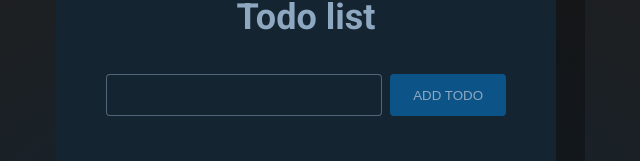
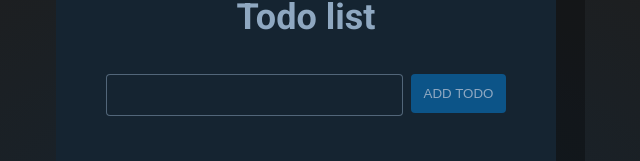
Before and after one commit to Ajith101/MERN-TASKS, a React (Vite) app: page / in a window 1280 px wide. Shown: the part 125-286 px from the top of the page, without its empty margins (334-974 px from the left). Built offline with nearby package versions, Linux system fonts and the light colour scheme.

Commit message:
small changes

```diff
--- a/src/components/addTodo/AddTodo.css
+++ b/src/components/addTodo/AddTodo.css
@@ -27,8 +27,12 @@
   background: #0c5488;
   color: #8fa8c1;
   font-weight: 500;
-  padding: 12px 14px;
+  padding: 12px 0;
+  width: 95px;
   border: none;
   border-radius: 4px;
-  width: 40%;
+  /* width: 40%; */
 }
+.input-section .input-box {
+  width: 100%;
+}
--- a/src/components/addTodo/AddTodo.jsx
+++ b/src/components/addTodo/AddTodo.jsx
@@ -11,13 +11,18 @@ export const AddTodo = ({
     <>
       <div className="add-todo-container">
         <form className="input-section" onSubmit={submitHandler}>
+          <div className="input-box">
             <input
               value={todoText.todo}
               type="text"
               name="todo"
               onChange={inputHandler}
             />
+          </div>
+
+          <div className="">
             <button type="submit">ADD TODO</button>
+          </div>
         </form>
         {errorValues?.todo && (
           <p style={{ color: "red", margin: "5px 0", textAlign: "left" }}>
```
Lines whose indentation alone changed are shown as unchanged.
